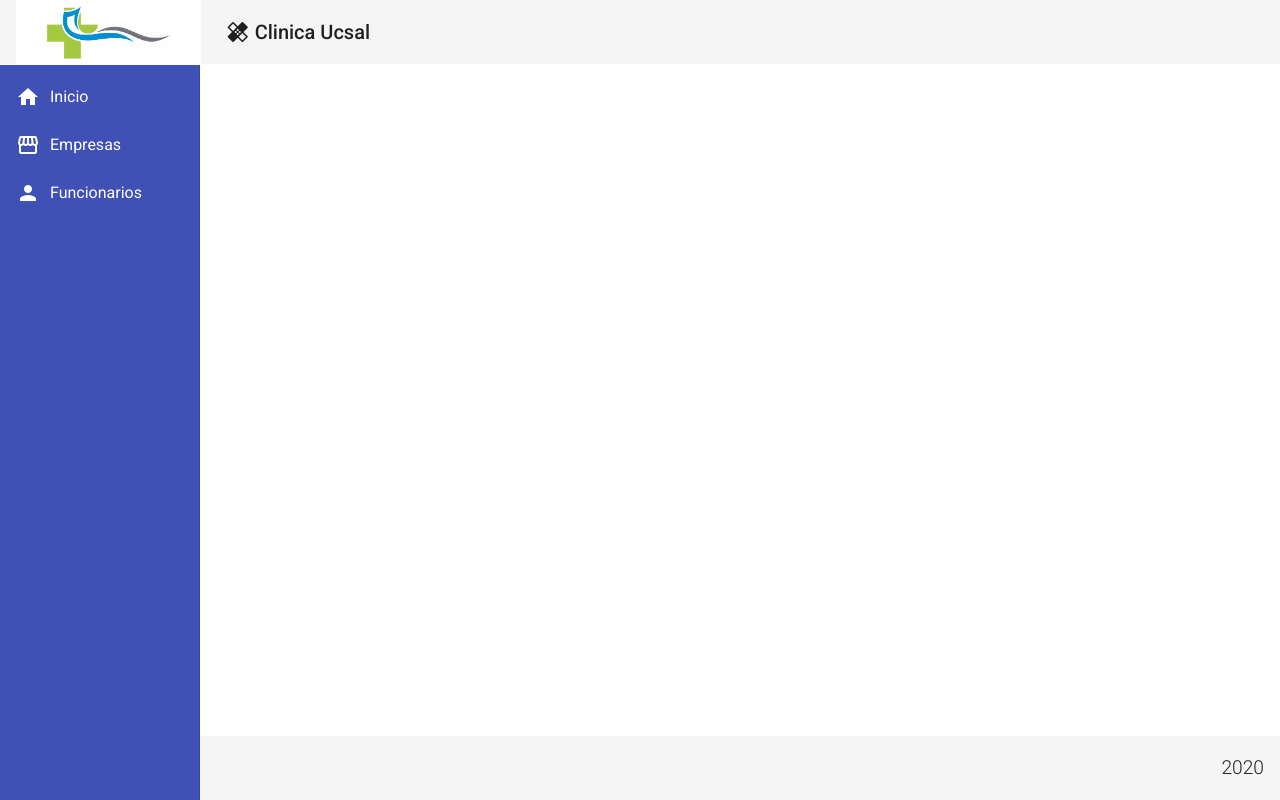
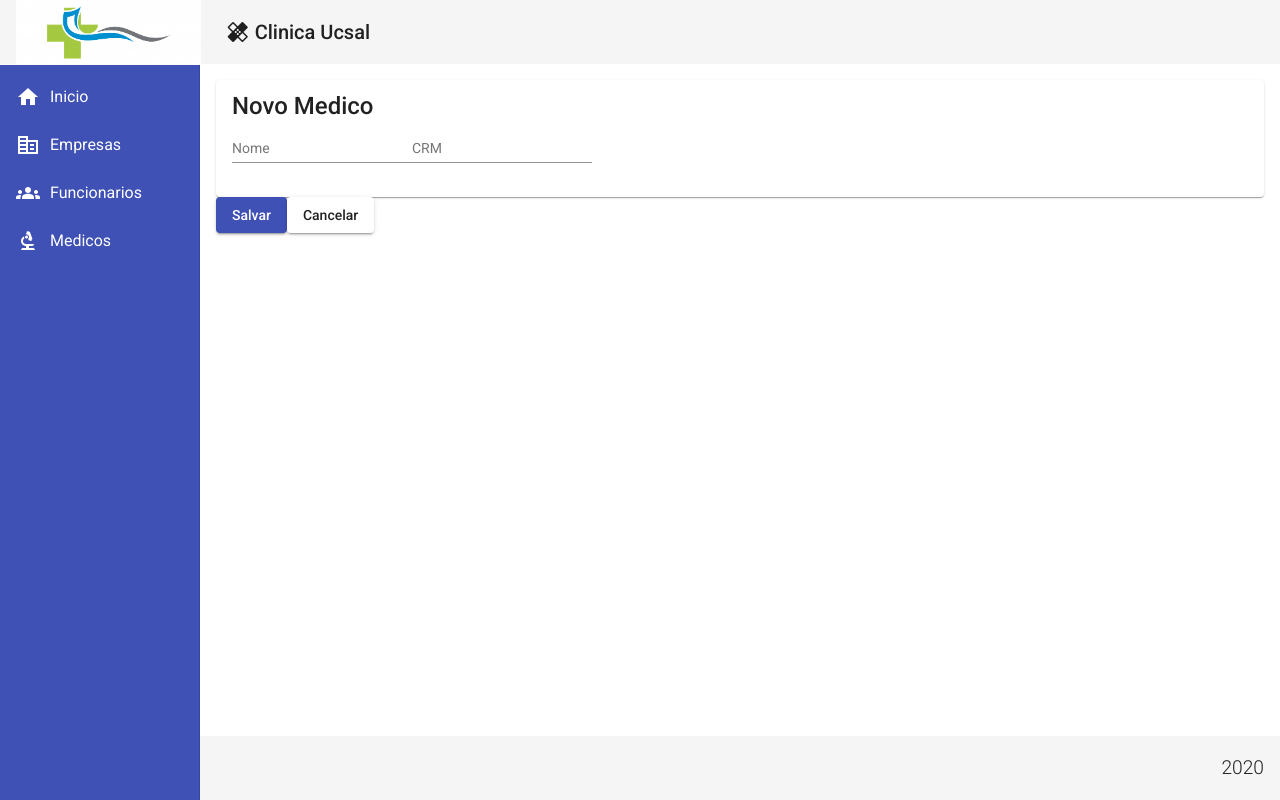
Before and after one commit to JeeanLiima97/clinica-frontend, an Angular app: page /medicos/create in a window 1280 px wide. Before the commit this address led to /. Built offline with nearby package versions, Linux system fonts and the light colour scheme.

Commit message:
Create de medico - ok

```diff
--- a/src/app/app.module.ts
+++ b/src/app/app.module.ts
@@ -43,6 +43,8 @@ import { FuncionarioCrudComponent } from './views/funcionario-crud/funcionario-c
 import { FuncionarioCreateComponent } from './components/funcionarios/funcionario-create/funcionario-create.component';
 import { FuncionarioReadComponent } from './components/funcionarios/funcionario-read/funcionario-read.component';
 import { FuncionarioUpdateComponent } from './components/funcionarios/funcionario-update/funcionario-update.component';
+import { MedicoCreateComponent } from './components/medicos/medico-create/medico-create.component';
+import { MedicoCrudComponent } from './views/medico-crud/medico-crud.component';
 
 @NgModule({
   declarations: [
@@ -67,7 +69,9 @@ import { FuncionarioUpdateComponent } from './components/funcionarios/funcionari
     FuncionarioCrudComponent,
     FuncionarioCreateComponent,
     FuncionarioReadComponent,
-    FuncionarioUpdateComponent
+    FuncionarioUpdateComponent,
+    MedicoCreateComponent,
+    MedicoCrudComponent
 
   ],
   imports: [
--- /dev/null
+++ b/src/app/components/medicos/medico-create/medico-create.component.html
@@ -0,0 +1,22 @@
+
+<mat-card>
+    <mat-card-title> Novo Medico</mat-card-title>
+    <form>
+        <mat-form-field>
+            <input matInput placeholder="Nome"
+            [(ngModel)]="medico.nome" name="nome">
+        </mat-form-field>
+        <mat-form-field>
+            <input matInput placeholder="CRM"
+            [(ngModel)]="medico.crm" name="crm">
+        </mat-form-field>
+    </form>
+</mat-card>
+
+
+<button mat-raised-button (click)="createMedico()" color ="primary">
+    Salvar
+</button>
+<button mat-raised-button (click)="cancell()">
+    Cancelar
+</button>
--- /dev/null
+++ b/src/app/components/medicos/medico-create/medico-create.component.ts
@@ -0,0 +1,32 @@
+import { Router } from '@angular/router';
+import { MedicosService } from './../medicos.service';
+import { Medico } from './../medicoModel';
+import { Component, OnInit } from '@angular/core';
+
+@Component({
+  selector: 'app-medico-create',
+  templateUrl: './medico-create.component.html',
+  styleUrls: ['./medico-create.component.css']
+})
+export class MedicoCreateComponent implements OnInit {
+  medico: Medico ={
+    nome: '',
+    crm: ''
+  }
+
+  constructor(private medicoService: MedicosService, private router: Router) { }
+
+  ngOnInit(): void {
+  }
+
+  createMedico(): void{
+    this.medicoService.create(this.medico).subscribe(()=>{
+      this.router.navigate(['/medicos'])
+    })
+  }
+
+  cancell(): void {
+    this.router.navigate(['/medicos'])
+  }
+
+}
--- /dev/null
+++ b/src/app/components/medicos/medicoModel.ts
@@ -0,0 +1,5 @@
+export interface Medico{
+        id?: number,
+        nome: String,
+        crm: String
+}
--- /dev/null
+++ b/src/app/components/medicos/medicos.service.ts
@@ -0,0 +1,32 @@
+import { Medico } from './medicoModel';
+import { Observable } from 'rxjs';
+import { Funcionario } from './../funcionarios/funcionarioModel';
+import { HttpClient } from '@angular/common/http';
+import { MatSnackBar } from '@angular/material/snack-bar';
+import { Injectable } from '@angular/core';
+
+@Injectable({
+  providedIn: 'root'
+})
+export class MedicosService {
+
+  baseURL = "http://localhost:8083/api/medicos"
+  constructor(private snackBar: MatSnackBar,
+    private http: HttpClient) { }
+
+  create(medico: Medico): Observable<Medico> {
+    return this.http.post<Medico>(this.baseURL, medico)
+  }
+  read(): Observable<Medico[]> {
+    return this.http.get<Medico[]>(this.baseURL)
+
+  }
+  readByID(id: string): Observable<Medico> {
+    const url = `${this.baseURL}/${id}`
+    return this.http.get<Medico>(url)
+  }
+  update(medico: Medico): Observable<Medico>{
+    const url = `${this.baseURL}/${medico.id}`
+    return this.http.patch<Medico>(url, medico)
+  }
+}
--- a/src/app/components/template/nav/nav.component.html
+++ b/src/app/components/template/nav/nav.component.html
@@ -14,16 +14,23 @@
 
             <a mat-list-item routerLink="/empresas">
                 <i class="material-icons">
-                    storefront
+                    corporate_fare
                 </i>
                 Empresas
             </a>
 
             <a mat-list-item routerLink="/funcionarios">
                 <i class="material-icons">
-                    person
+                    groups
                 </i>
                 Funcionarios
+            </a>
+
+            <a mat-list-item routerLink="/medicos">
+                <i class="material-icons">
+                    biotech
+                </i>
+                Medicos
             </a>
 
 
--- a/src/app/views/home/home.component.html
+++ b/src/app/views/home/home.component.html
@@ -4,7 +4,7 @@
         Bem vindo
     </mat-card-title>
     <mat-card-subtitle class="subtitle">
-        Sistema para exemplicar um CRUD em Angular
+        Sistema para controle de exames admissionais
     </mat-card-subtitle>
 
 </mat-card>
--- /dev/null
+++ b/src/app/views/medico-crud/medico-crud.component.html
@@ -0,0 +1,6 @@
+<button mat-raised-button (click)="navigateToMedicoCreate()"
+color="primary">
+
+    Novo Medico
+
+</button>
--- /dev/null
+++ b/src/app/views/medico-crud/medico-crud.component.ts
@@ -0,0 +1,22 @@
+import { Router } from '@angular/router';
+import { Component, OnInit } from '@angular/core';
+
+@Component({
+  selector: 'app-medico-crud',
+  templateUrl: './medico-crud.component.html',
+  styleUrls: ['./medico-crud.component.css']
+})
+export class MedicoCrudComponent implements OnInit {
+
+  constructor(private router: Router) { }
+
+  ngOnInit(): void {
+  }
+
+  navigateToMedicoCreate (): void{
+    this.router.navigate(['/medicos/create'])
+
+  }
+
+
+}
```
Also changed, not shown: src/app/app-routing.module.ts (+10 -0 lines), src/app/components/medicos/medico-create/medico-create.component.css (added), src/app/views/medico-crud/medico-crud.component.css (added).
